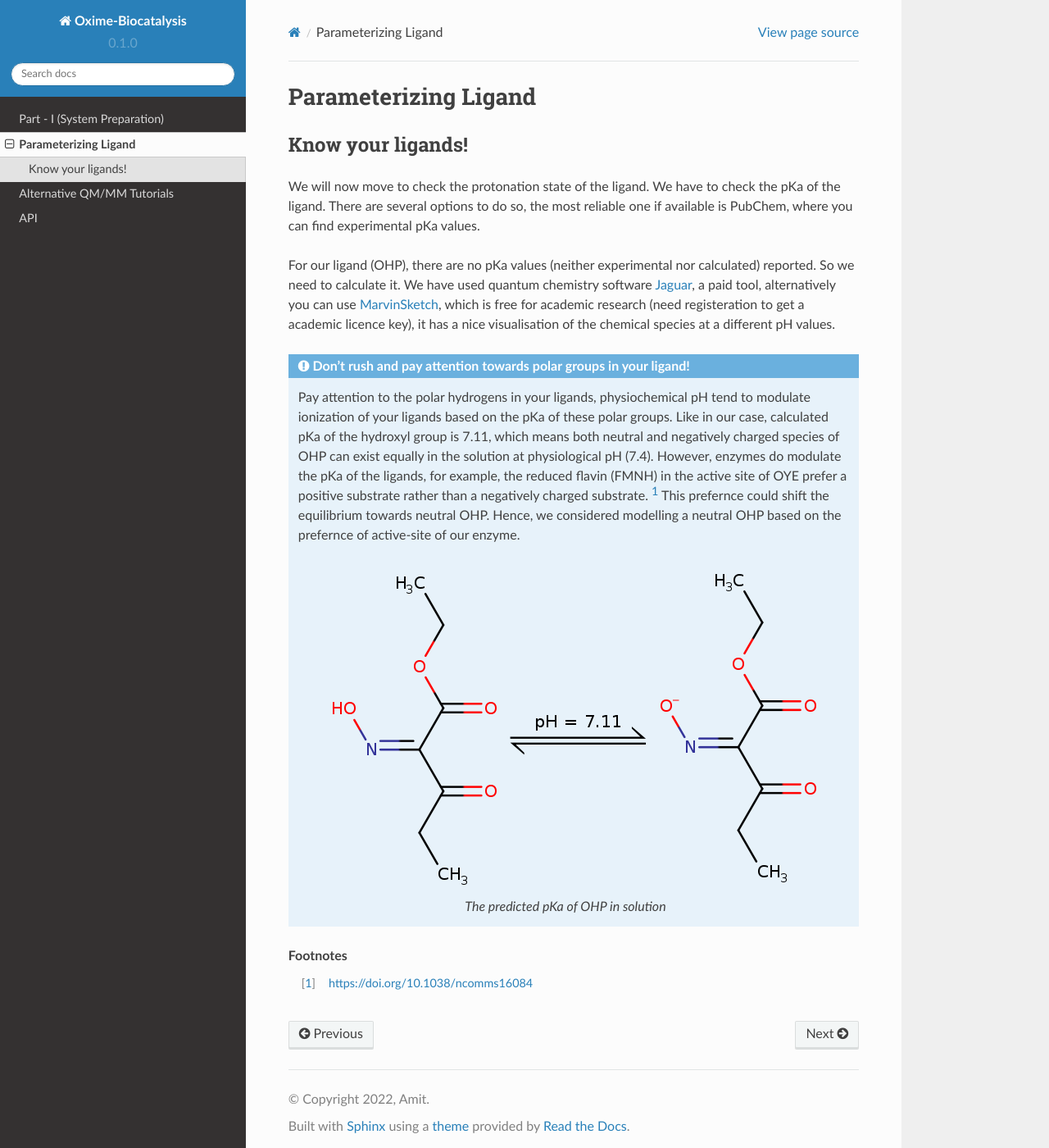
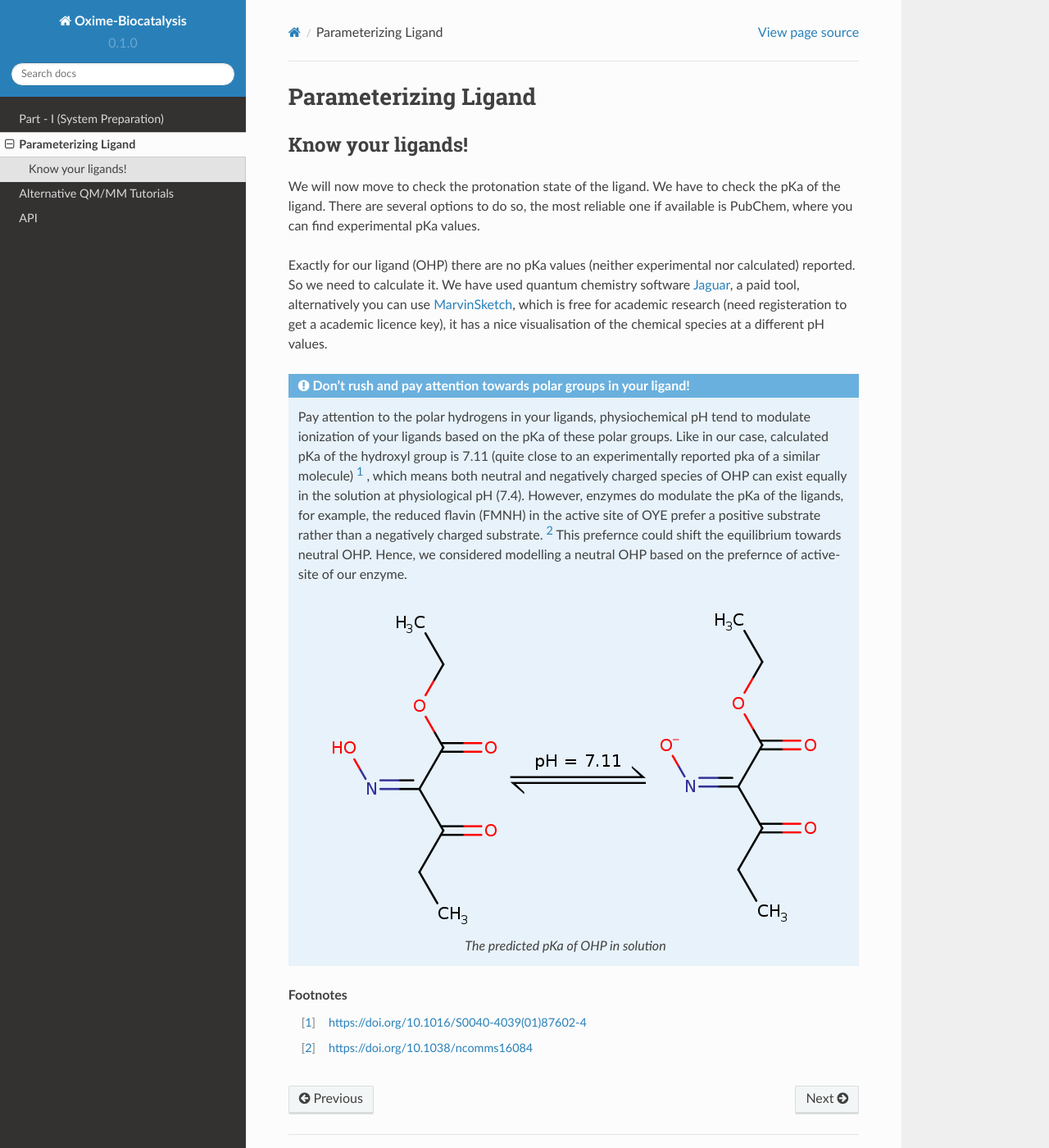
Before and after one commit to hopanoid/Enzyme-Reaction-Dynamics-Tutorial, a Sphinx documentation site: the page built from docs/source/2-ligand.rst, in a window 1280 px wide and 1400 px high. Shown: the whole window at 82% size. Built offline with Sphinx 7.4.7 and the Read the Docs theme 2.0.0, drawn with Linux system fonts in a browser that asks for light colours.

Commit message:
pKa calculation note added

```diff
--- a/docs/source/2-ligand.rst
+++ b/docs/source/2-ligand.rst
@@ -15,7 +15,7 @@ We will now move to check the protonation state of the ligand. We have to check
 There are several options to do so, the most reliable one if available is PubChem, where you can find
 experimental pKa values.
 
-For our ligand (OHP), there are no pKa values (neither experimental nor calculated) reported. So we
+Exactly for our ligand (OHP) there are no pKa values (neither experimental nor calculated) reported. So we
 need to calculate it. We have used quantum chemistry software Jaguar_, a paid tool, alternatively you can
 use MarvinSketch_, which is free for academic research (need registeration to get a academic licence key),
 it has a nice visualisation of the chemical species at a different pH values.
@@ -24,10 +24,11 @@ it has a nice visualisation of the chemical species at a different pH values.
 
         Pay attention to the polar hydrogens in your ligands, physiochemical pH tend to modulate
         ionization of your ligands based on the pKa of these polar groups. Like in our case, calculated
-        pKa of the hydroxyl group is 7.11, which means both neutral and negatively charged species of
-        OHP can exist equally in the solution at physiological pH (7.4). However, enzymes do modulate the
+        pKa of the hydroxyl group is 7.11 (quite close to an experimentally reported pka of a similar molecule) [#f1]_ ,
+        which means both neutral and negatively charged species of OHP can exist equally in the solution at
+        physiological pH (7.4). However, enzymes do modulate the
         pKa of the ligands, for example, the reduced flavin (FMNH) in the active site of OYE prefer a
-        positive substrate rather than a negatively charged substrate. [#f1]_ This prefernce could shift
+        positive substrate rather than a negatively charged substrate. [#f2]_ This prefernce could shift
         the equilibrium towards neutral OHP. Hence, we considered modelling a neutral OHP based on the
         prefernce of active-site of our enzyme.
 
```
Also changed, not shown: other parts of docs/source/2-ligand.rst (+2 -1 lines).
